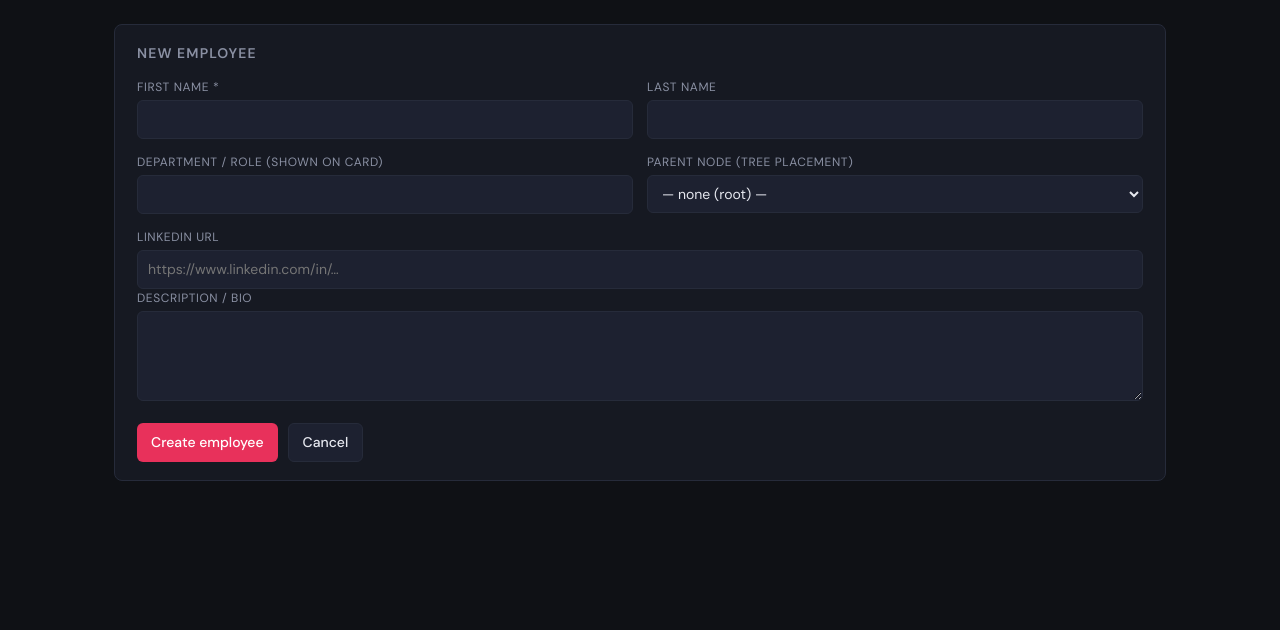
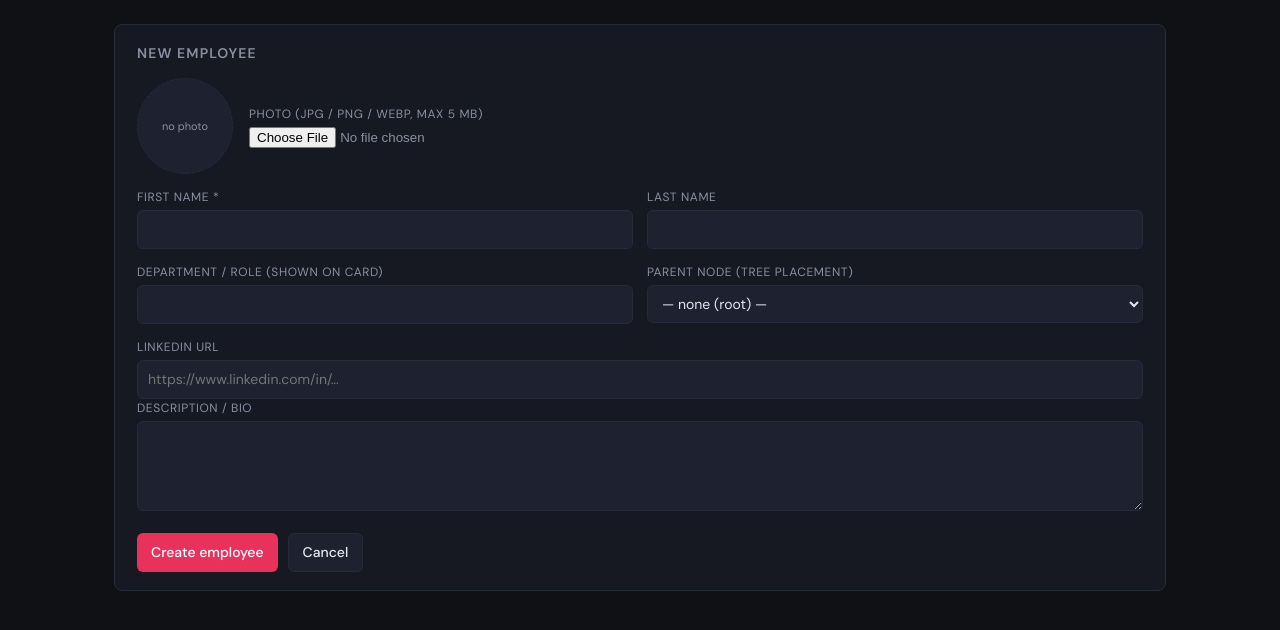
Before and after one commit to Ivlad003/org_tree_code_store, a PHP site: page /admin.php?new=1 in a window 1280 px wide. Shown: the part 53-683 px from the top of the page. Run offline with PHP 8.4, Linux system fonts and the light colour scheme; the visitor is signed in with stand-in values (Sample User, id 1).

Commit message:
feat: allow attaching a photo when creating an employee
Extract the avatar GD pipeline into storeAvatarUpload() in db.php and
reuse it from upload.php and the save_employee handler. The new-employee
form now shows a photo field in an avatar-block at the top, matching the
edit form's layout; the file rides along with the Create submit since the
upload needs the new employee id.

Co-Authored-By: Claude Opus 4.7 <noreply@anthropic.com>

```diff
--- a/admin.php
+++ b/admin.php
@@ -53,8 +53,15 @@ if ($_SERVER['REQUEST_METHOD'] === 'POST') {
             redirect('admin.php');
 
         case 'save_employee':
+            $wasNew = empty($_POST['id']);
             $id = saveEmployee($_POST);
-            setFlash('ok', !empty($_POST['id']) ? 'Employee updated.' : 'Employee created.');
+            // Optional photo submitted with the form (create flow needs the new id first).
+            $avatarErr = storeAvatarUpload($id, $_FILES['avatar'] ?? []);
+            if ($avatarErr !== null) {
+                setFlash('err', ($wasNew ? 'Employee created, but photo upload failed: ' : 'Saved, but photo upload failed: ') . $avatarErr);
+            } else {
+                setFlash('ok', $wasNew ? 'Employee created.' : 'Employee updated.');
+            }
             redirect('admin.php?edit=' . $id);
 
         case 'delete_employee':
@@ -207,10 +214,22 @@ $employees = getEmployees();
                 </div>
             <?php endif; ?>
 
-            <form method="post">
+            <form method="post" enctype="multipart/form-data">
                 <input type="hidden" name="csrf" value="<?= escapeHtml($csrf) ?>">
                 <input type="hidden" name="action" value="save_employee">
                 <input type="hidden" name="id" value="<?= escapeHtml((string)$editEmployee['id']) ?>">
+
+                <?php if ($isNew): ?>
+                    <div class="avatar-block">
+                        <div class="avatar-preview thumb placeholder">no photo</div>
+                        <div class="meta" style="flex:1">
+                            <div class="field">
+                                <label for="avatar">Photo (jpg / png / webp, max 5 MB)</label>
+                                <input type="file" id="avatar" name="avatar" accept="image/jpeg,image/png,image/webp">
+                            </div>
+                        </div>
+                    </div>
+                <?php endif; ?>
 
                 <div class="form-row">
                     <div class="field">
--- a/db.php
+++ b/db.php
@@ -237,6 +237,57 @@ function setEmployeeAvatar(int $id, ?string $path): void {
     $stmt->execute([$path, $id]);
 }
 
+// Process a single uploaded image ($_FILES entry) into uploads/avatars/{id}.webp,
+// scaling down to 400px and recording the path. Returns null on success, or a
+// human-readable error string. An empty upload (no file chosen) is a no-op → null.
+// Shared by upload.php (edit form) and admin.php save_employee (create form).
+function storeAvatarUpload(int $id, array $file): ?string {
+    $err = $file['error'] ?? UPLOAD_ERR_NO_FILE;
+    if ($err === UPLOAD_ERR_NO_FILE || empty($file['tmp_name'])) {
+        return null; // nothing uploaded — not an error
+    }
+    if ($err !== UPLOAD_ERR_OK) {
+        return 'Upload failed (PHP error ' . (int)$err . ').';
+    }
+    if (($file['size'] ?? 0) > 5 * 1024 * 1024) {
+        return 'File too large (max 5 MB).';
+    }
+
+    $info = @getimagesize($file['tmp_name']);
+    if (!$info) {
+        return 'Not a valid image.';
+    }
+    $img = match ($info[2]) {
+        IMAGETYPE_JPEG => @imagecreatefromjpeg($file['tmp_name']),
+        IMAGETYPE_PNG  => @imagecreatefrompng($file['tmp_name']),
+        IMAGETYPE_WEBP => @imagecreatefromwebp($file['tmp_name']),
+        default => null,
+    };
+    if (!$img) {
+        return 'Unsupported image type (jpg, png, webp only).';
+    }
+
+    $w = imagesx($img); $h = imagesy($img);
+    $max = 400;
+    if ($w > $max || $h > $max) {
+        $scale = min($max / $w, $max / $h);
+        $resized = imagescale($img, (int)round($w * $scale), (int)round($h * $scale));
+        if ($resized) { imagedestroy($img); $img = $resized; }
+    }
+
+    $avatarDir = projectRoot() . '/uploads/avatars';
+    if (!is_dir($avatarDir)) @mkdir($avatarDir, 0775, true);
+    $outFs = $avatarDir . '/' . $id . '.webp';
+    if (!imagewebp($img, $outFs, 85)) {
+        imagedestroy($img);
+        return 'Could not write avatar to disk.';
+    }
+    imagedestroy($img);
+
+    setEmployeeAvatar($id, 'uploads/avatars/' . $id . '.webp');
+    return null;
+}
+
 // ── Tree node options (for parent_id <select>) ───────────────────────────────
 
 function getParentOptions(): array {
```
Also changed, not shown: upload.php (+3 -48 lines).
